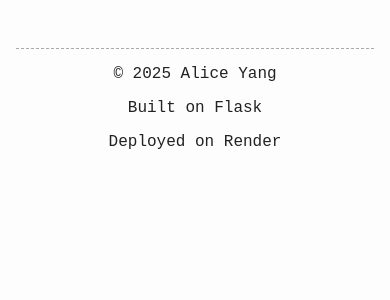
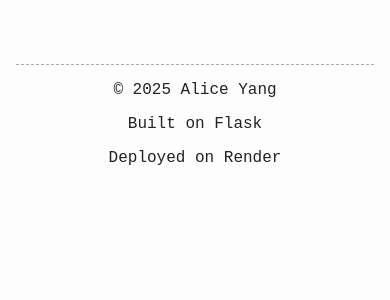
Before and after one commit to AliceYangAC/AliceYangFolio, a Flask app: template templates/layout.html in a window 390 px wide. Shown: the part 252-552 px from the top of the page. Run offline with Flask 3, Linux system fonts and the light colour scheme; the template is opened without the code that fills it, so the values that code supplies are empty.

Commit message:
added footer padding on mobile

```diff
--- a/static/lofi.css
+++ b/static/lofi.css
@@ -30,6 +30,10 @@ hr {
 @media (max-width: 768px) {
   body {
     padding: 1rem;
+  }
+
+  main {
+    padding-bottom: 1rem;
   }
 
   .card-grid {
```
